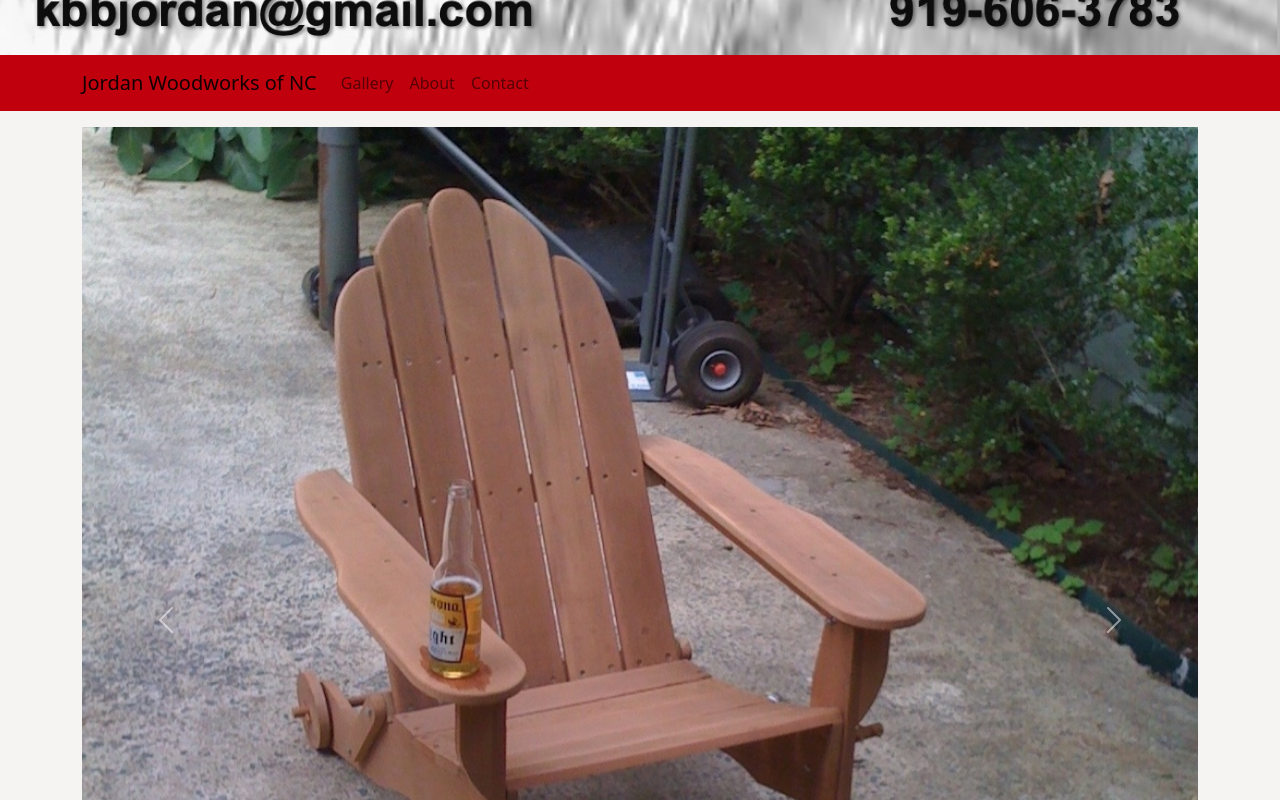
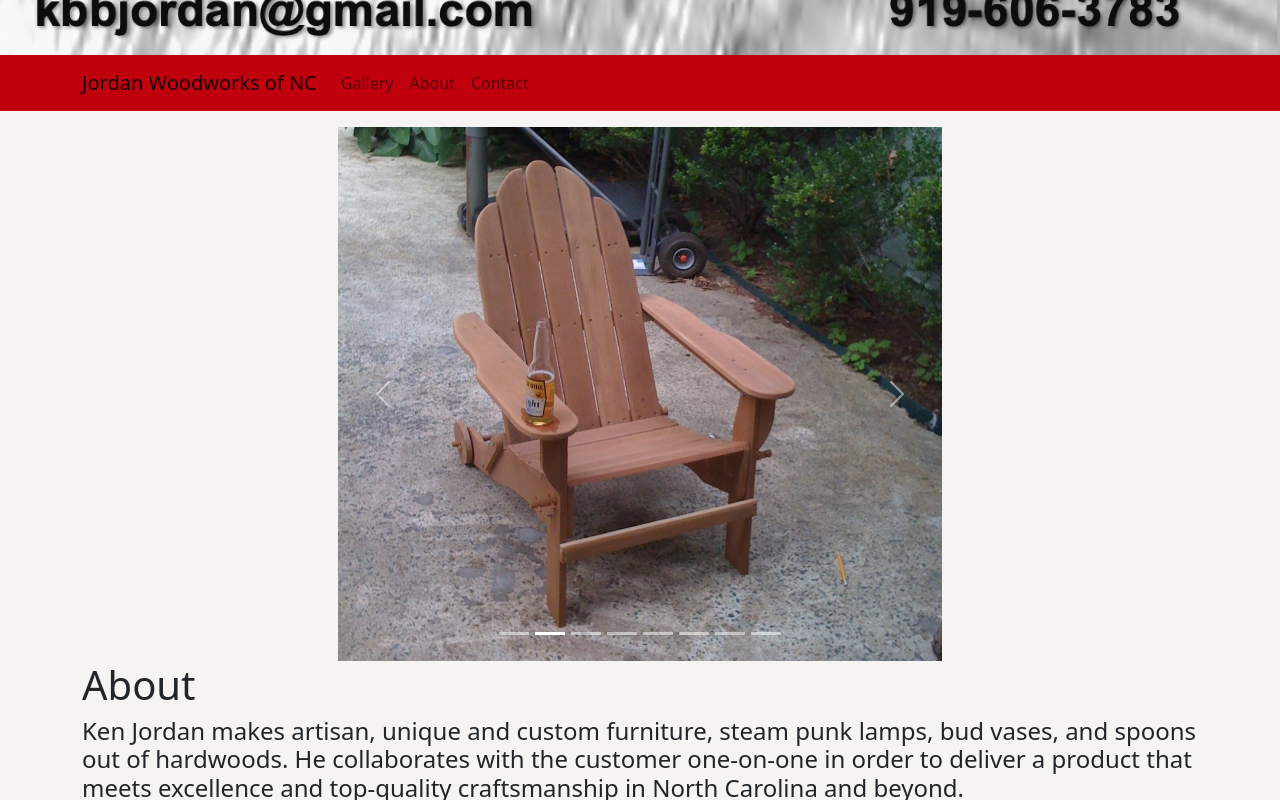
Before and after one commit to flubber2077/jordanwoodworks, a React (Create React App) app: page / in a window 1280 px wide. Shown: the part 600-1400 px from the top of the page. Built offline with nearby package versions, Linux system fonts and the light colour scheme; the HTML template or start-up script is replaced by a standard one.

Commit message:
fixed size of gallery

```diff
--- a/src/App.js
+++ b/src/App.js
@@ -5,18 +5,22 @@ import About from './Components/About';
 import Image from 'react-bootstrap/Image';
 import Navbar from './Components/Navbar.js';
 import Footer from './Components/Footer.js';
+import Row from 'react-bootstrap/Row'
+import Col from 'react-bootstrap/Col'
 import './scss/custom.scss';
 
 function App() {
   return (
     <div className="App">
-      <Image id="header" fluid="true" src={header} alt="Close up picture of end wood grain, with splits running through the grain"/>
+      <Image d="header" fluid="true" src={header} alt="Close up picture of end wood grain, with splits running through the grain"/>
       <Navbar />
       <p></p>
-      <Gallery />
-      <About />
-      <p></p>
-      <Footer />
+      <Row className="justify-content-md-center"><Col md={6}><Gallery /></Col>
+      </Row>
+        <About />
+        <p></p>
+        <Footer />
+
     </div>
   );
 }
--- a/src/Components/Gallery.js
+++ b/src/Components/Gallery.js
@@ -11,7 +11,7 @@ import Budvases from '../Resources/budvases.jpg'
 
 export default function Gallery() {
     return (
-        <Container fluid="sm"  id="gallery" md={4}>
+        <Container id="gallery">
             <Carousel>
                 <Carousel.Item>
                     <img
```
